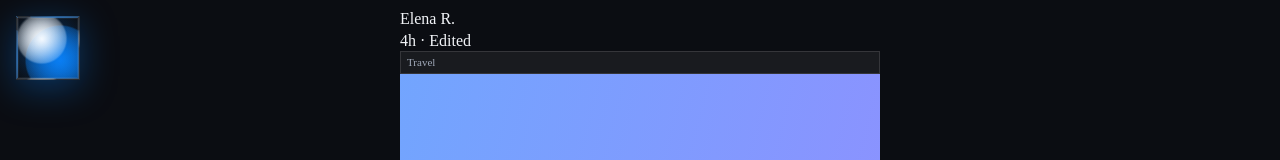
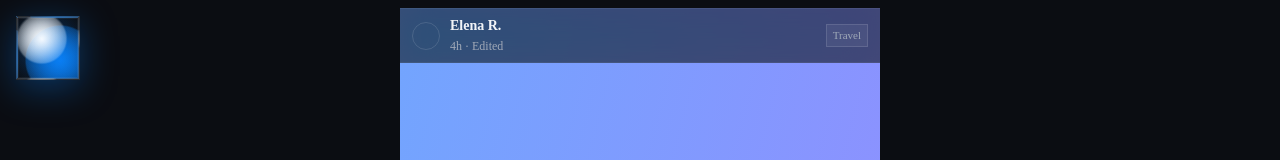
Before and after one commit to BP-H/alpha-b, a React (Vite) app in the folder vite-react-main/: page / in a window 1280 px wide. Shown: the top 160 px of the page. Built offline with nearby package versions, Linux system fonts and the light colour scheme.

Commit message:
Update PostCard.tsx

```diff
--- a/vite-react-main/src/components/PostCard.tsx
+++ b/vite-react-main/src/components/PostCard.tsx
@@ -1,54 +1,68 @@
+import { useState } from "react";
 import { Post, User } from "../types";
 
-type Props = { post: Post; me: User; onOpenProfile?: (userId: string) => void };
+type Props = {
+  post: Post;
+  me: User;
+  onOpenProfile?: (userId: string) => void;
+  onEnterWorld: () => void;
+};
 
-export default function PostCard({ post, me, onOpenProfile }: Props) {
-  const grid = post.images.length >= 2 ? "post-media two" : "post-media one";
+export default function PostCard({ post, me, onOpenProfile, onEnterWorld }: Props) {
+  const [openEngage, setOpenEngage] = useState(false);
+  const [openComments, setOpenComments] = useState(false);
+  const first = post.images[0];
 
   return (
     <article className="post">
-      {/* Header */}
-      <div className="post-head">
-        <div className="avatar" style={{ backgroundImage: `url(${post.authorAvatar})` }} />
-        <div style={{ minWidth: 0 }}>
-          <div className="post-author">{post.author}</div>
-          <div className="post-sub">{post.time}</div>
-        </div>
-        {post.title && <div className="chip" style={{ marginLeft: "auto" }}>{post.title}</div>}
+      <div className="post-media">
+        {/* image */}
+        <div data-asset={first?.url}>
+          <img src={first?.url} alt={first?.alt || ""} />
         </div>
 
-      {/* Media */}
-      <div className={grid} style={{ padding: 0, gap: "var(--img-gap, 14px)" }}>
-        {post.images.map((img) => (
-          <div key={img.id} data-asset={img.url}>
-            <img src={img.url} alt={img.alt || ""} />
+        {/* TOP stripe (frosted) */}
+        <div className="frost-top">
+          <div className="author">
+            <div className="avatar-circle" style={{ backgroundImage: `url(${post.authorAvatar})` }} />
+            <div className="meta">
+              <div className="name">{post.author}</div>
+              <div className="time">{post.time}</div>
             </div>
-        ))}
+          </div>
+          {post.title && <div className="chip">{post.title}</div>}
         </div>
 
-      {/* Footer */}
-      <div className="post-foot">
+        {/* BOTTOM stripe (frosted) */}
+        <div className="frost-bottom">
           <button className="icon-btn" onClick={() => onOpenProfile?.(me.id)} title="Me">
-          <div className="avatar me" style={{ backgroundImage: `url(${me.avatar})` }} />
+            <div className="me-square" style={{ backgroundImage: `url(${me.avatar})` }} />
           </button>
-        <div className="actions">
-          <button className="icon-btn" aria-label="Like" title="Like">
-            <svg className="ico" viewBox="0 0 24 24">
-              <path d="M12 21s-7-4.438-7-9a4 4 0 017-2 4 4 0 017 2c0 4.562-7 9-7 9z" fill="none" stroke="currentColor" strokeWidth="2"/>
-            </svg>
+
+          <div className="post-actions">
+            {/* 1) Engage => drawer */}
+            <button className="icon-btn" aria-label="Engage" title="Engage" onClick={() => setOpenEngage((v) => !v)}>
+              <svg className="ico" viewBox="0 0 24 24"><path d="M12 21s-7-4.4-7-9a4 4 0 017-2 4 4 0 017 2c0 4.6-7 9-7 9z" fill="none" stroke="currentColor" strokeWidth="2"/></svg>
             </button>
-          <button className="icon-btn" aria-label="Comment" title="Comment">
-            <svg className="ico" viewBox="0 0 24 24">
-              <path d="M3 5h18v11H8l-5 3V5z" fill="none" stroke="currentColor" strokeWidth="2"/>
-            </svg>
+            {/* 2) Comment => drawer */}
+            <button className="icon-btn" aria-label="Comment" title="Comment" onClick={() => setOpenComments((v) => !v)}>
+              <svg className="ico" viewBox="0 0 24 24"><path d="M3 5h18v11H8l-5 3V5z" fill="none" stroke="currentColor" strokeWidth="2"/></svg>
             </button>
-          <button className="icon-btn" aria-label="Send" title="Send">
-            <svg className="ico" viewBox="0 0 24 24">
-              <path d="M3 11l18-8-8 18-2-7-8-3z" fill="none" stroke="currentColor" strokeWidth="2"/>
-            </svg>
+            {/* 3) Remix (stub) */}
+            <button className="icon-btn" aria-label="Remix" title="Remix" onClick={() => alert("Remix: hook to your API")}>
+              <svg className="ico" viewBox="0 0 24 24"><path d="M7 7h10v4H7zm0 6h6v4H7z" fill="none" stroke="currentColor" strokeWidth="2"/></svg>
+            </button>
+            {/* 4) Enter Universe => swap to world */}
+            <button className="icon-btn" aria-label="Enter" title="Enter Universe" onClick={onEnterWorld}>
+              <svg className="ico" viewBox="0 0 24 24"><path d="M12 2v20M2 12h20" fill="none" stroke="currentColor" strokeWidth="2"/></svg>
             </button>
           </div>
         </div>
+      </div>
+
+      {/* drawers */}
+      <div className={`drawer ${openEngage ? "open" : ""}`}>Engagement drawer (likes/reactions summary…)</div>
+      <div className={`drawer ${openComments ? "open" : ""}`}>Comments drawer (tap to type…)</div>
     </article>
   );
 }
```
Lines whose indentation alone changed are shown as unchanged.
